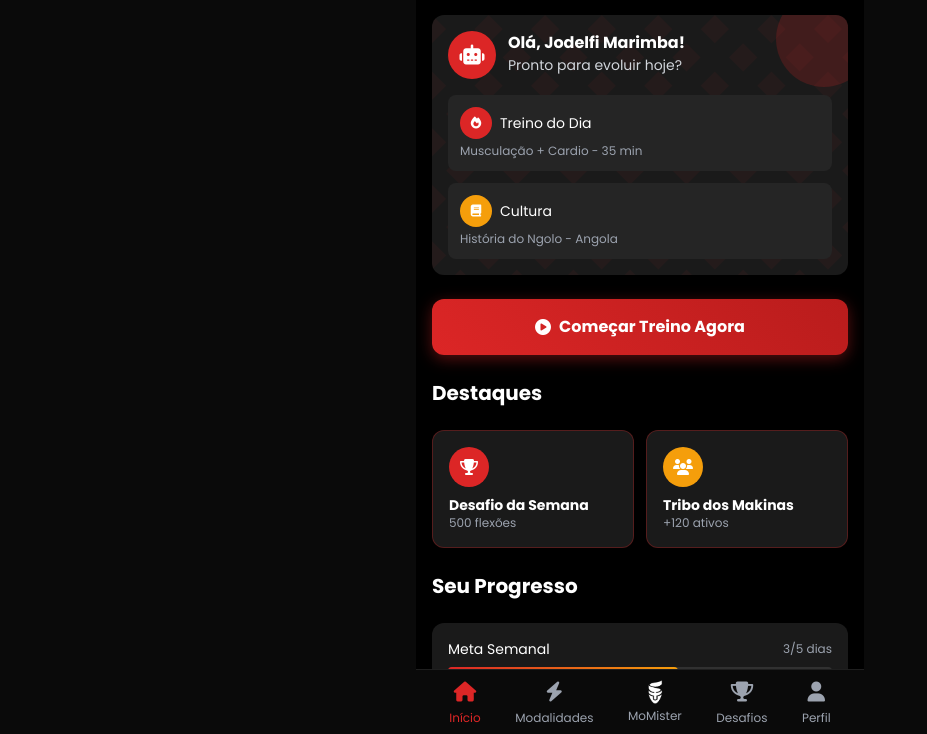
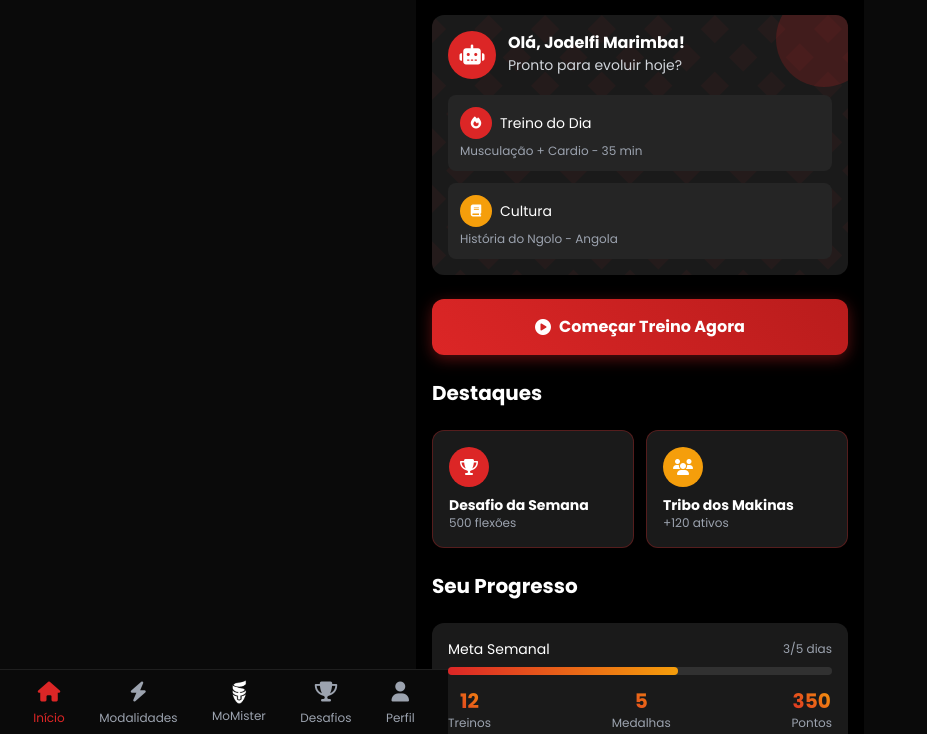
Before and after one commit to Jodelf1/makina, a plain HTML site: page makinaproto.html in a window 1280 px wide. Both pictures are taken after a click on the button "Entrar para os Makinas". Shown: the part 66-800 px from the top of the page, without its empty margins (0-927 px from the left). Drawn offline with nearby package versions, Linux system fonts and the light colour scheme.

Commit message:
style: arrumei a navbar

```diff
--- a/makinaproto.html
+++ b/makinaproto.html
@@ -663,7 +663,7 @@
         </main>
 
         <!-- Bottom Navigation -->
-        <nav class="bg-[#0a0a0a] border-t border-[#1f1f1f] py-2 px-4 flex justify-around items-center">
+        <nav class="bg-[#0a0a0a] border-t border-[#1f1f1f] py-2 px-4 flex justify-around items-center fixed bottom-0 left-0 w-full max-w-md z-40">
             <button class="flex flex-col items-center text-[#dc2626] nav-btn" data-screen="home">
             <i class="fas fa-home text-xl"></i>
             <span class="text-xs mt-1">Início</span>
```
Lines whose indentation alone changed are shown as unchanged.
